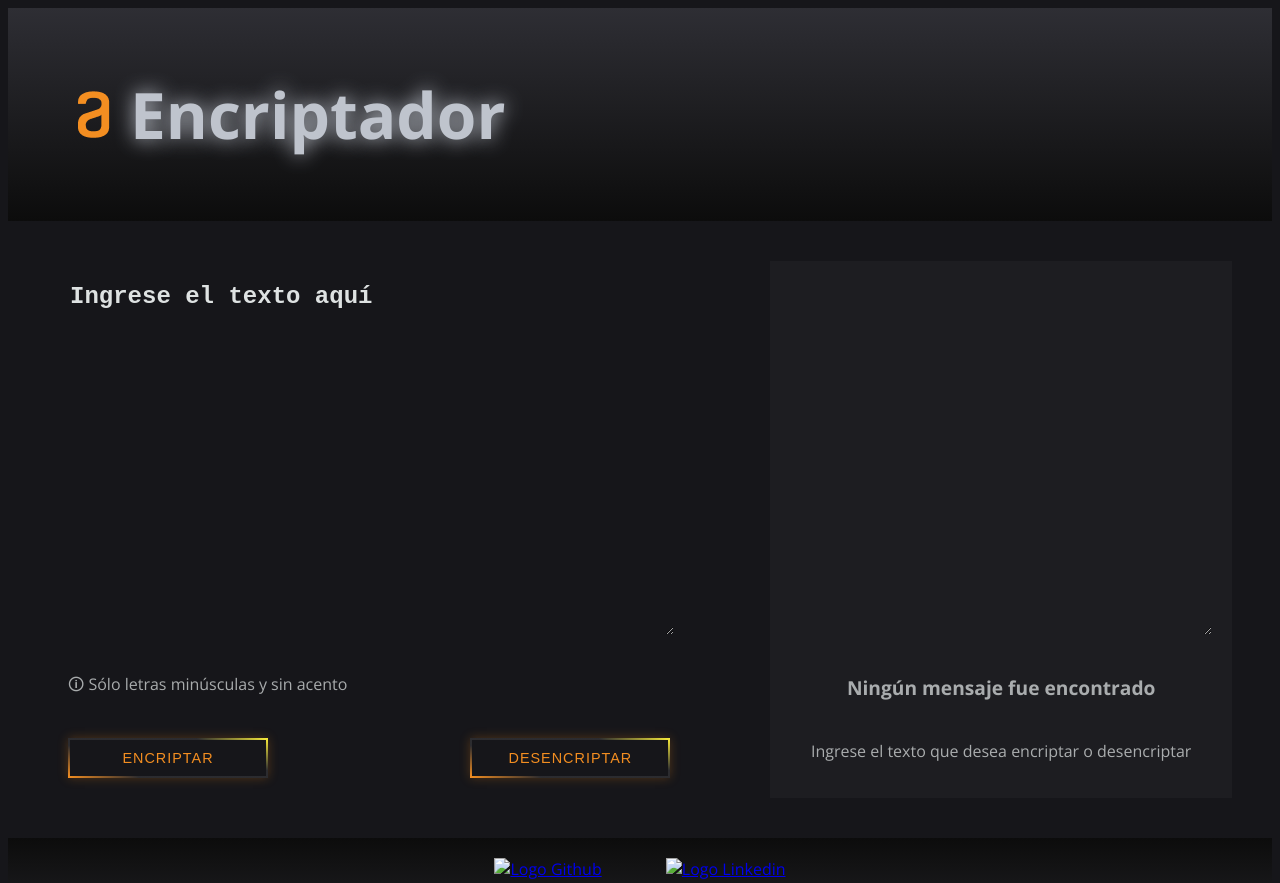
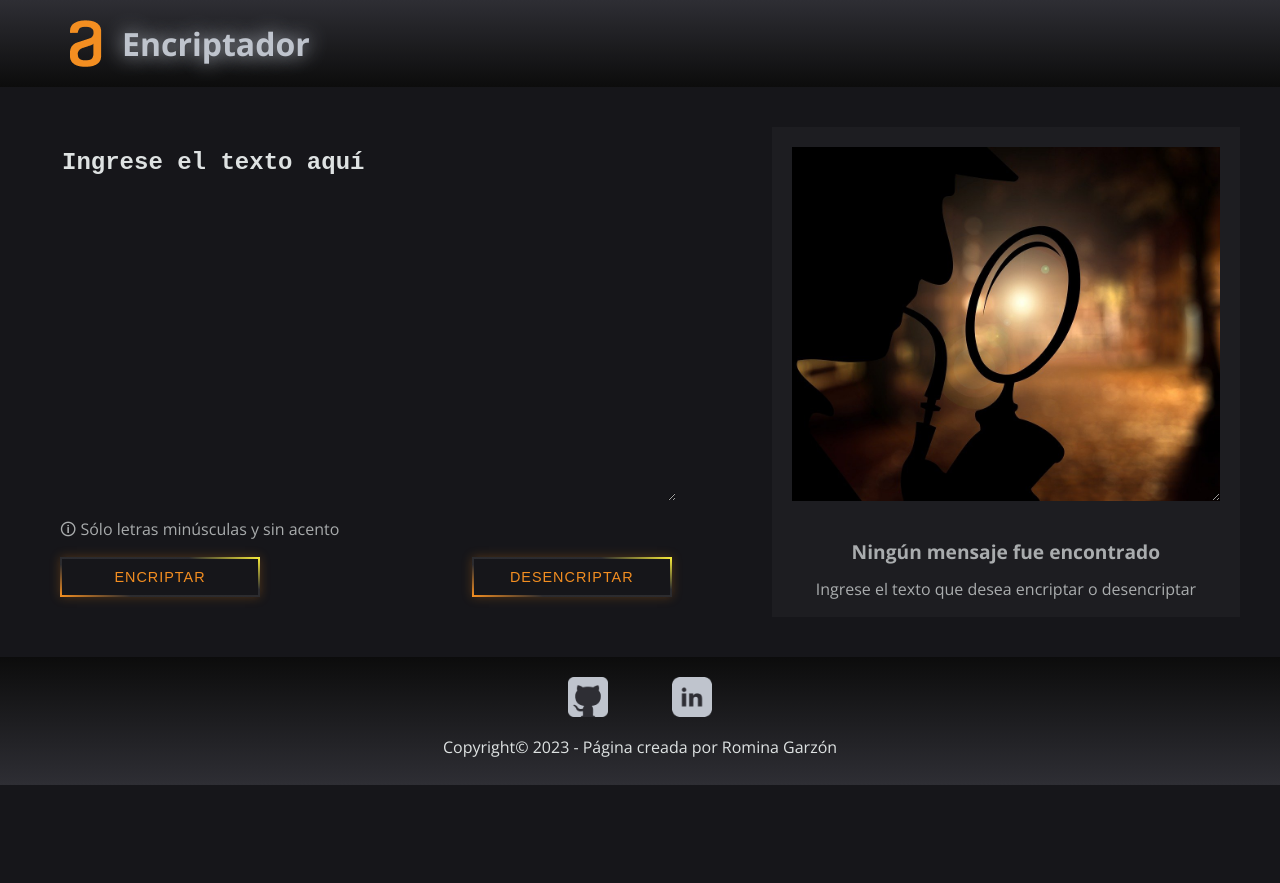
Before and after one commit to Ro-Garzon/Encriptador, a plain HTML site: page index.html in a window 1280 px wide. Shown: the top 883 px of the page. After the commit the page ends 800 px from the top, so only its background shows below. Drawn offline with nearby package versions, Linux system fonts and the light colour scheme; the site is published under a folder, as on GitHub Pages, so addresses that start at the root find nothing.

Commit message:
prueba 1

```diff
--- a/index.html
+++ b/index.html
@@ -4,8 +4,8 @@
     <meta charset="UTF-8">
     <meta http-equiv="X-UA-Compatible" content="IE=edge">
     <meta name="viewport" content="width=device-width, initial-scale=1.0">
-    <link rel="stylesheet" href="/reset para limpiar css.css">
-    <link rel="stylesheet" href="./style.css">
+    <link rel="stylesheet" href="reset para limpiar css.css">
+    <link rel="stylesheet" href="style.css">
     <link rel="preconnect" href="https://fonts.googleapis.com">
     <link rel="preconnect" href="https://fonts.gstatic.com" crossorigin>
     <link href="https://fonts.googleapis.com/css2?family=Montserrat:wght@300;400;700&family=Open+Sans:wght@400;700&display=swap" rel="stylesheet">
@@ -41,14 +41,14 @@
 
     <footer>
         <div class="footer">
-            <a href="https://github.com/Ro-Garzon " target="_blank"><img class="icono-contacto" src="/imagen/github.png" alt="Logo Github"></a>
-            <a href="https://www.linkedin.com/in/ro-garzon/" target="_blank"><img class="icono-contacto" src="/imagen/linkedin.png" alt="Logo Linkedin"></a>
+            <a href="https://github.com/Ro-Garzon " target="_blank"><img class="icono-contacto" src="./imagen/github.png" alt="Logo Github"></a>
+            <a href="https://www.linkedin.com/in/ro-garzon/" target="_blank"><img class="icono-contacto" src="./imagen/linkedin.png" alt="Logo Linkedin"></a>
             <p>Copyright&copy; 2023 - Página creada por Romina Garzón</p>
         </div>
 
     </footer>
 
 
-    <script src="/main.js"></script>
+    <script src="main.js"></script>
 </body>
 </html>
--- a/style.css
+++ b/style.css
@@ -104,7 +104,7 @@ body{
     resize:vertical;
     color:  #dee2e2ba;
     background-color: #00000000;
-    background-image: url(/imagen/detective-g686140aef_1280.jpg);
+    background-image: url(./imagen/detective-g686140aef_1280.jpg);
     background-repeat: no-repeat;
     background-position: center;
     background-size: cover;
```
